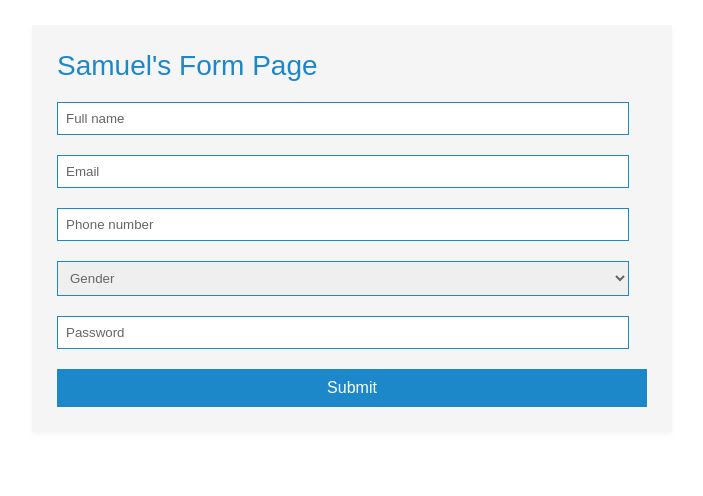
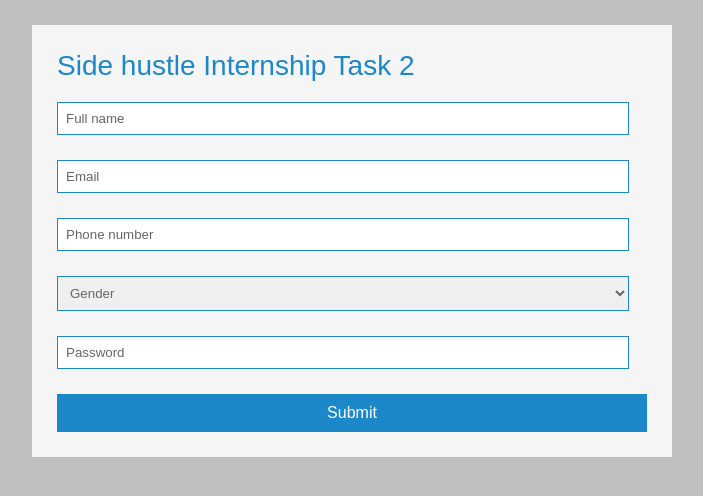
Before and after one commit to samuel-ola1/Form-Page, a plain HTML site: page index.html in a window 1280 px wide. Shown: the whole page, without its empty margins (288-991 px from the left). Drawn offline with Linux system fonts and the light colour scheme.

Commit message:
Task two

```diff
--- a/index.html
+++ b/index.html
@@ -21,6 +21,7 @@
             font-family: Arial, sans-serif;
             font-size: 14px;
             color: #666;
+            background-color: #c0c0c0;
         }
         h1 {
             margin: 0 0 20px;
@@ -35,7 +36,6 @@
           form {
               padding: 25px;
               margin: 25px auto;
-              box-shadow: 0 2px 5px #f5f5f5;
               background: #f5f5f5;
           }
 
@@ -43,7 +43,7 @@
           input, select {
               width: calc(100% - 18px);
               padding: 8px;
-              margin-bottom: 20px;
+              margin-bottom: 25px;
               border: 1px solid #1c87c9;
               outline: none;
           }
@@ -79,7 +79,7 @@
 
     <main>
         <form action="/" id="form">
-          <h1>Samuel's Form Page</h1>
+          <h1>Side hustle Internship Task 2</h1>
           <div class="info">
             <input class="fname" type="text" name="name" placeholder="Full name" required>
             <input type="email" name="name" placeholder="Email" required>
```
